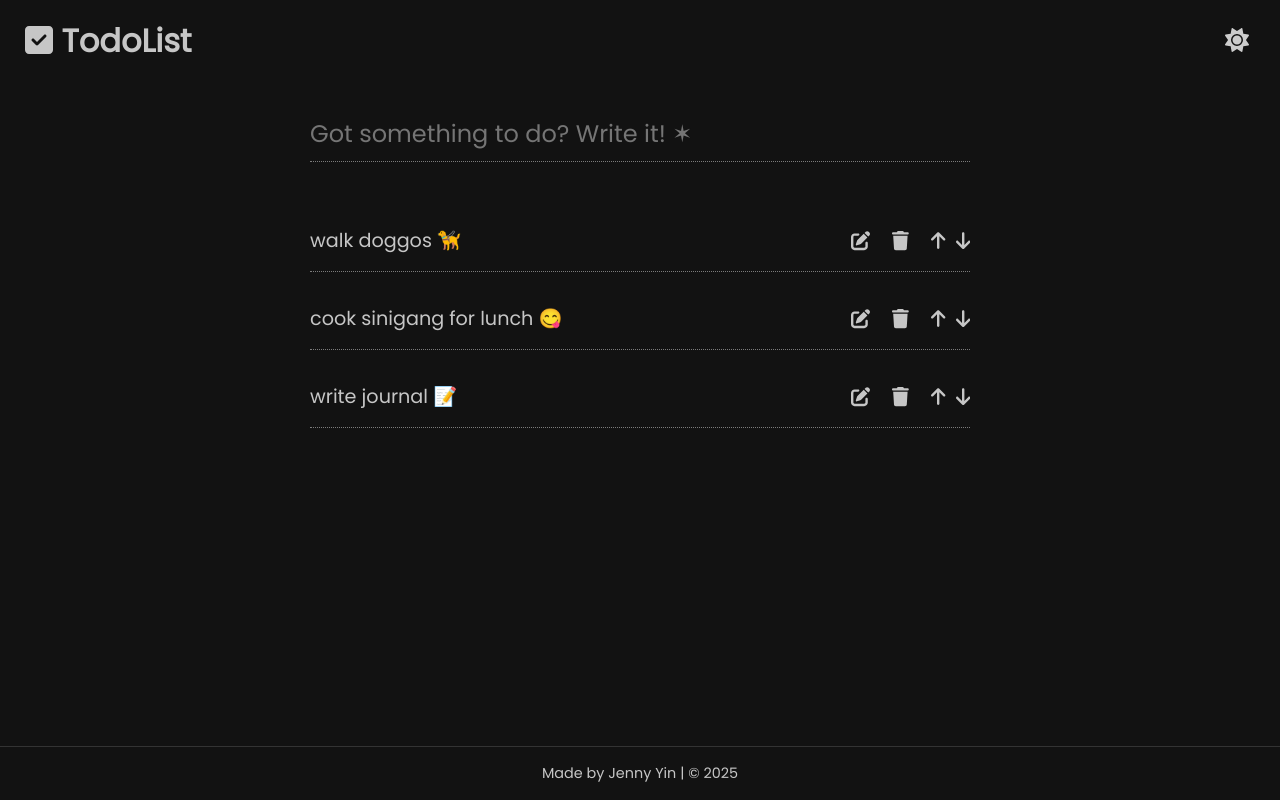
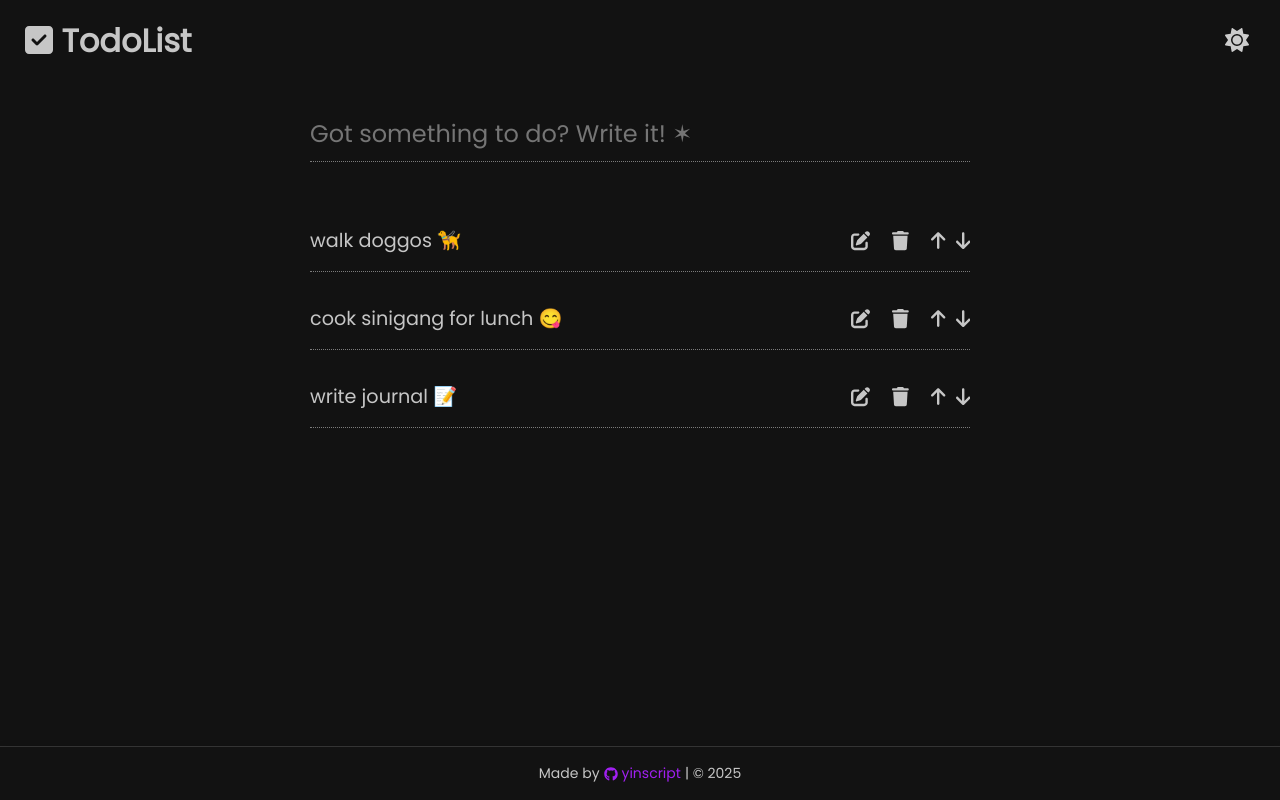
Before and after one commit to yinscript/Minimal-TodoList, a React (Create React App) app: page / in a window 1280 px wide. Built offline with nearby package versions, Linux system fonts and the light colour scheme.

Commit message:
updated footer with repository link

```diff
--- a/src/App.css
+++ b/src/App.css
@@ -187,18 +187,6 @@
   color: #80C4E9;
 }
 
-.footer {
-  position: fixed;
-  bottom: 0;
-  left: 0;
-  width: 100%;
-  text-align: center;
-  padding: 1rem;
-  color: inherit;
-  font-size: 0.9rem;
-  border-top: 1px solid #333;
-}
-
 /* Light Mode */
 body.light-mode .footer {
   background-color: #f2f2f2;
@@ -297,3 +285,74 @@
       margin-left: 2px;
   }
 }
+
+
+.footer {
+    position: fixed;
+    bottom: 0;
+    left: 0;
+    width: 100%;
+    background-color: #f8f9fa;
+    text-align: center;
+    padding: 0.5rem;
+    box-shadow: 0 -1px 5px rgba(0, 0, 0, 0.1);
+    z-index: 1000;
+     border-top: 1px solid #333;
+}
+
+.footer-text {
+    display: flex;
+    align-items: center;
+    justify-content: center;
+    gap: 0.25rem;
+    font-size: 0.875rem;
+}
+
+.footer-link {
+    display: flex;
+    align-items: center;
+    gap: 0.25rem;
+    color: #A020F0;
+    text-decoration: none;
+}
+
+.footer-link:hover {
+    text-decoration: underline;
+}
+
+.footer-icon {
+    width: 1em;
+    height: 1em;
+    fill: currentColor;
+}
+
+.footer {
+    text-align: center;
+    padding: 1rem;
+}
+
+.footer-text {
+    display: flex;
+    align-items: center;
+    justify-content: center;
+    gap: 0.25rem;
+    font-size: 0.875rem;
+}
+
+.footer-link {
+    display: flex;
+    align-items: center;
+    gap: 0.25rem;
+    color: #A020F0;
+    text-decoration: none;
+}
+
+.footer-link:hover {
+    text-decoration: underline;
+}
+
+.footer-icon {
+    width: 1em;
+    height: 1em;
+    fill: currentColor;
+}
--- a/src/components/Footer.js
+++ b/src/components/Footer.js
@@ -3,7 +3,25 @@
 export const Footer = () => {
     return (
         <footer className="footer">
-            <p>Made by Jenny Yin |  © 2025</p>
+            <p className="footer-text">
+                Made by
+                <a
+                    href="https://github.com/yinscript/Minimal-TodoList"
+                    target="_blank"
+                    rel="noopener noreferrer"
+                    className="footer-link"
+                >
+                    <svg
+                        xmlns="http://www.w3.org/2000/svg"
+                        viewBox="0 0 496 512"
+                        className="footer-icon"
+                    >
+                        <path d="M165.9 397.4c0 2-2.3 3.6-5.2 3.6-3.3 .3-5.6-1.3-5.6-3.6 0-2 2.3-3.6 5.2-3.6 3-.3 5.6 1.3 5.6 3.6zm-31.1-4.5c-.7 2 1.3 4.3 4.3 4.9 2.6 1 5.6 0 6.2-2s-1.3-4.3-4.3-5.2c-2.6-.7-5.5 .3-6.2 2.3zm44.2-1.7c-2.9 .7-4.9 2.6-4.6 4.9 .3 2 2.9 3.3 5.9 2.6 2.9-.7 4.9-2.6 4.6-4.6-.3-1.9-3-3.2-5.9-2.9zM244.8 8C106.1 8 0 113.3 0 252c0 110.9 69.8 205.8 169.5 239.2 12.8 2.3 17.3-5.6 17.3-12.1 0-6.2-.3-40.4-.3-61.4 0 0-70 15-84.7-29.8 0 0-11.4-29.1-27.8-36.6 0 0-22.9-15.7 1.6-15.4 0 0 24.9 2 38.6 25.8 21.9 38.6 58.6 27.5 72.9 20.9 2.3-16 8.8-27.1 16-33.7-55.9-6.2-112.3-14.3-112.3-110.5 0-27.5 7.6-41.3 23.6-58.9-2.6-6.5-11.1-33.3 2.6-67.9 20.9-6.5 69 27 69 27 20-5.6 41.5-8.5 62.8-8.5s42.8 2.9 62.8 8.5c0 0 48.1-33.6 69-27 13.7 34.7 5.2 61.4 2.6 67.9 16 17.7 25.8 31.5 25.8 58.9 0 96.5-58.9 104.2-114.8 110.5 9.2 7.9 17 22.9 17 46.4 0 33.7-.3 75.4-.3 83.6 0 6.5 4.6 14.4 17.3 12.1C428.2 457.8 496 362.9 496 252 496 113.3 383.5 8 244.8 8z" />
+                    </svg>
+                    yinscript
+                </a>
+                | © 2025
+            </p>
         </footer>
     );
 };
```
